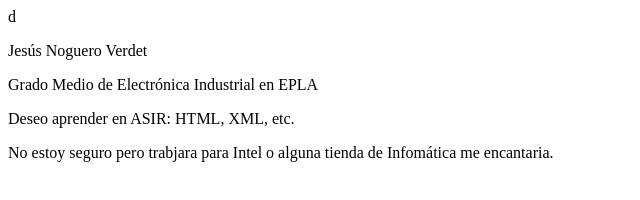
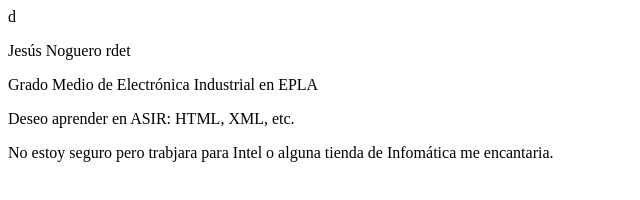
Before and after one commit to jenogver06/prueba1, a plain HTML site: page index.html in a window 1280 px wide. Shown: the full height of the page, 0-640 px from the left. Drawn offline with Linux system fonts and the light colour scheme.

Commit message:
cambio 1

```diff
--- a/index.html
+++ b/index.html
@@ -6,7 +6,7 @@ d<html lang="es">
 </head>
 
 <body>
-    <p>Jesús Noguero Verdet</p>
+    <p>Jesús Noguero rdet</p>
     <p>Grado Medio de Electrónica Industrial en EPLA</p>
     <p>Deseo aprender en ASIR: HTML, XML, etc.</p>
     <p>No estoy seguro pero trabjara para Intel o alguna tienda de Infomática me encantaria.</p>
```
